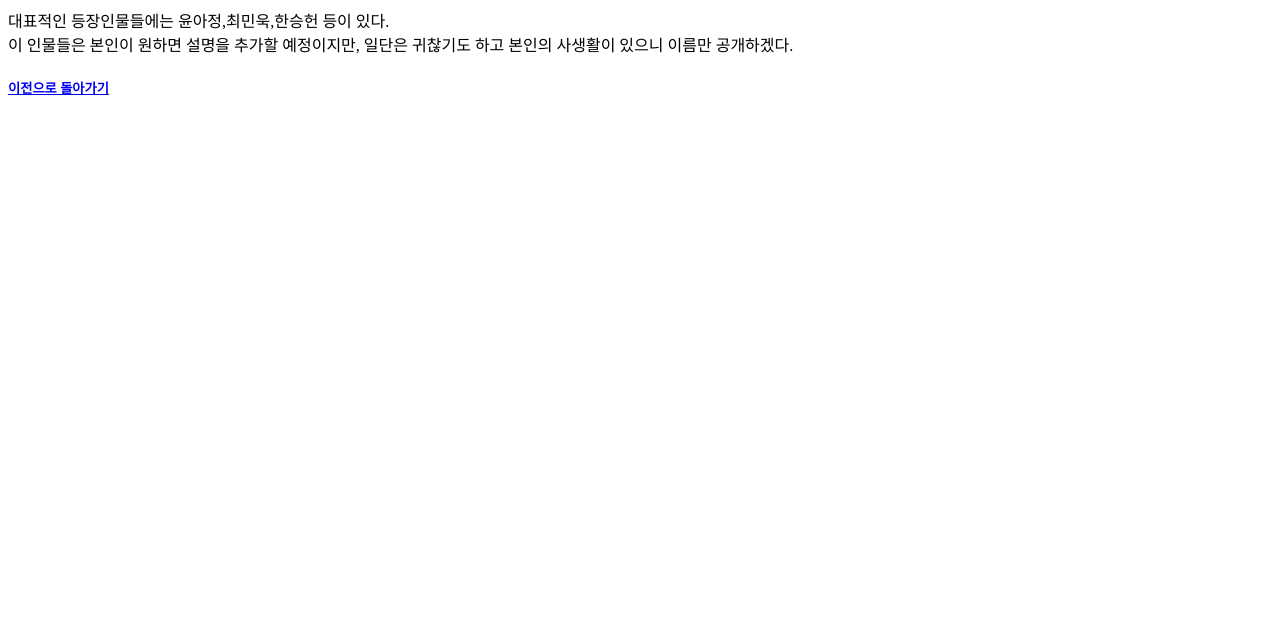
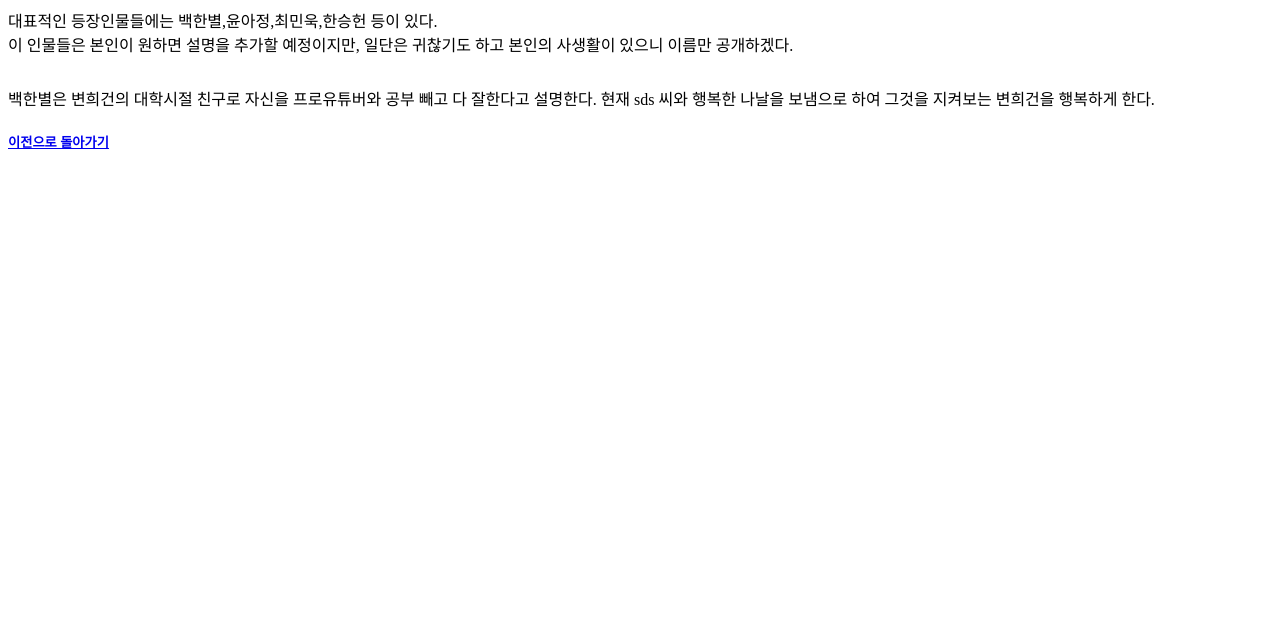
Before and after one commit to ggamsoonizzang/-, a plain HTML site: page 그 외 등장인물들.html in a window 1280 px wide. Shown: the part 169-800 px from the top of the page. Drawn offline with Linux system fonts and the light colour scheme.

Commit message:
Update 그 외 등장인물들.html
백한별 추가

```diff
--- a/그 외 등장인물들.html
+++ b/그 외 등장인물들.html
@@ -14,7 +14,7 @@
 
   <h1> 그 외 등장인물들</h1>
 
-  <p>대표적인 등장인물들에는 윤아정,최민욱,한승헌 등이 있다.<br> 이 인물들은 본인이 원하면 설명을 추가할 예정이지만, 일단은 귀찮기도 하고 본인의 사생활이 있으니 이름만 공개하겠다.</p>
-
+  <p>대표적인 등장인물들에는 백한별,윤아정,최민욱,한승헌 등이 있다.<br> 이 인물들은 본인이 원하면 설명을 추가할 예정이지만, 일단은 귀찮기도 하고 본인의 사생활이 있으니 이름만 공개하겠다.</p>
+  <p style = "margin-top : 30px">백한별은 변희건의 대학시절 친구로 자신을 프로유튜버와 공부 빼고 다 잘한다고 설명한다. 현재 sds 씨와 행복한 나날을 보냄으로 하여 그것을 지켜보는 변희건을 행복하게 한다.</p>
       <h5><a href="변희건의 첫 번째 웹페이지.html" title = "변희건의 첫 번째 웹페이지"> 이전으로 돌아가기 </a></h5>
 </body>
```
